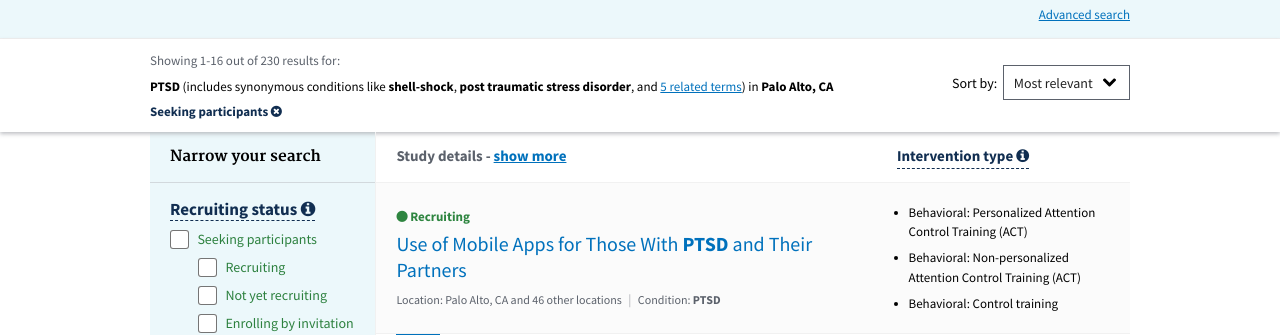
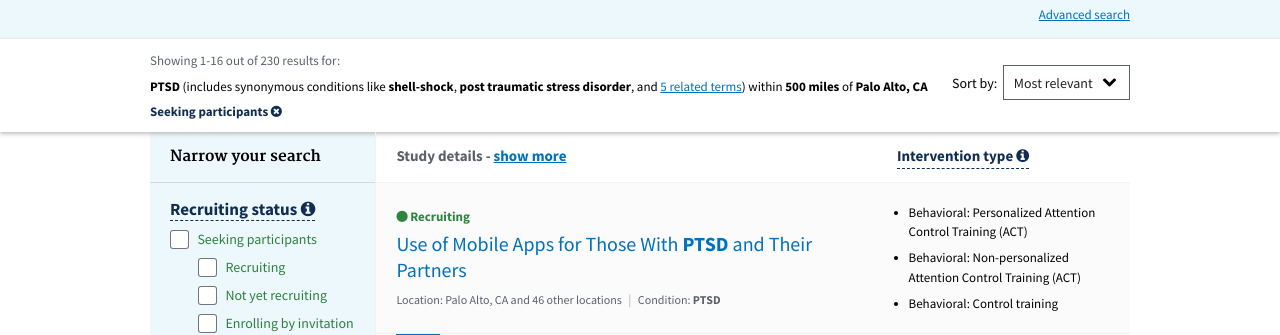
Before and after one commit to 18F/clinical-trials-prototype, a Jekyll site: the page built from pages/search-results.md, in a window 1280 px wide and 900 px high. Shown: the part 242-577 px from the top of the window. Built offline with Jekyll 4.4.1, drawn with Linux system fonts in a browser that asks for light colours.

Commit message:
Update text of search

```diff
--- a/pages/search-results.md
+++ b/pages/search-results.md
@@ -78,7 +78,7 @@ class: search-results
 <nav class="search_result-info_bar">
   <div class="usa-grid">
     <p class="search_result-count">
-      <span class="search_result-count-showing">Showing 1-16 out of 230 results for:</span><br><b>PTSD</b> (includes synonymous conditions like <b>shell-shock</b>, <b>post traumatic stress disorder</b>, and <a href="#0">5 related terms</a>) in <b>Palo Alto, CA</b>
+      <span class="search_result-count-showing">Showing 1-16 out of 230 results for:</span><br><b>PTSD</b> (includes synonymous conditions like <b>shell-shock</b>, <b>post traumatic stress disorder</b>, and <a href="#0">5 related terms</a>) within <b>500 miles</b> of <b>Palo Alto, CA</b>
     </p>
     <div class="filter-remove">
       <a href="#0">Seeking participants <i class="fa fa-times-circle" aria-hidden="true"></i></a>
```
